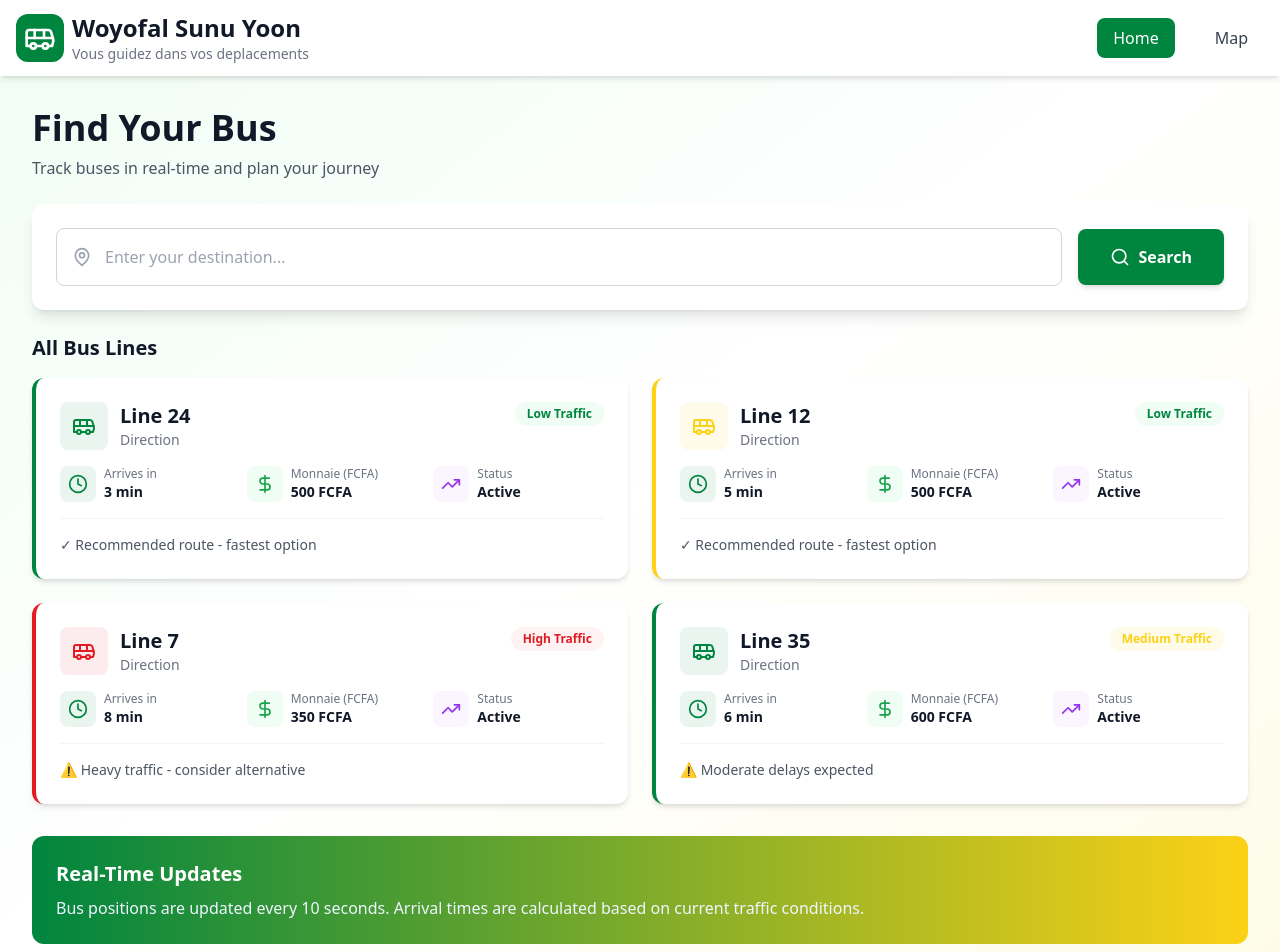
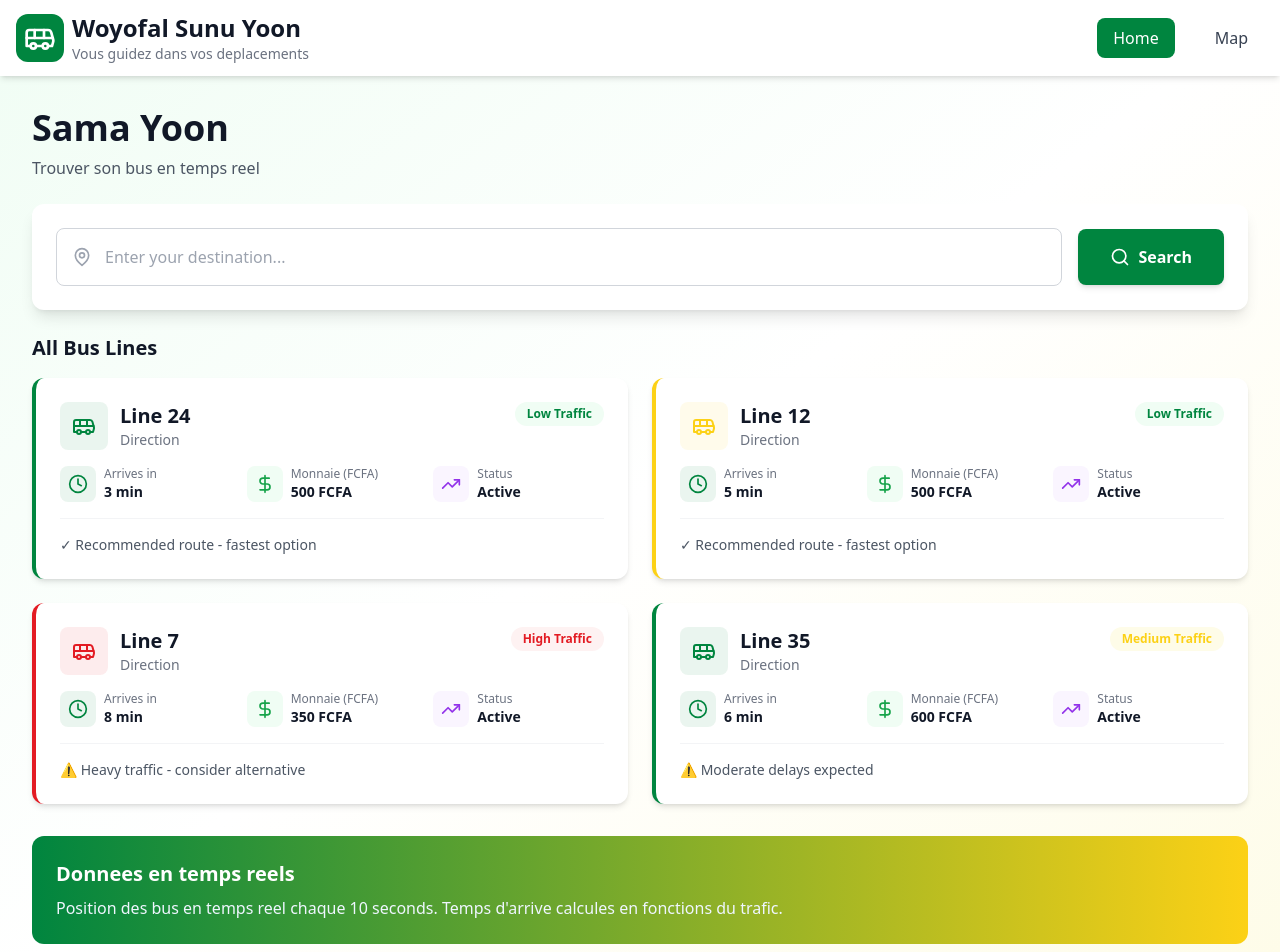
Before and after one commit to AssaneDIONE/WoyofalSunuYoon, a React (Vite) app: page / in a window 1280 px wide. Shown: the top 952 px of the page. Built offline with nearby package versions, Linux system fonts and the light colour scheme.

Commit message:
Update Home.tsx

```diff
--- a/src/pages/Home.tsx
+++ b/src/pages/Home.tsx
@@ -22,9 +22,9 @@ export default function Home() {
         className="mb-6"
       >
         <h2 className="text-2xl sm:text-3xl md:text-4xl font-bold text-gray-900 mb-2">
-          Find Your Bus
+          Sama Yoon
         </h2>
-        <p className="text-sm sm:text-base text-gray-600">Track buses in real-time and plan your journey</p>
+        <p className="text-sm sm:text-base text-gray-600">Trouver son bus en temps reel</p>
       </motion.div>
 
       <motion.div
@@ -61,7 +61,7 @@ export default function Home() {
         {busLines.length === 0 && destination && (
           <div className="bg-yellow-50 border border-yellow-200 rounded-lg p-4">
             <p className="text-yellow-800">
-              No direct routes found to "{destination}". Showing all available lines.
+              Pas de routes trouves "{destination}". Lister les lignes accessibles.
             </p>
           </div>
         )}
@@ -80,9 +80,9 @@ export default function Home() {
         className="mt-6 sm:mt-8 rounded-xl p-4 sm:p-6 text-white"
         style={{ background: 'linear-gradient(to right, #00853F, #FCD116)' }}
       >
-        <h3 className="text-lg sm:text-xl font-bold mb-2">Real-Time Updates</h3>
+        <h3 className="text-lg sm:text-xl font-bold mb-2">Donnees en temps reels</h3>
         <p className="text-sm sm:text-base text-blue-50">
-          Bus positions are updated every 10 seconds. Arrival times are calculated based on current traffic conditions.
+          Position des bus en temps reel chaque 10 seconds. Temps d'arrive calcules en fonctions du trafic.
         </p>
       </motion.div>
     </div>
```
